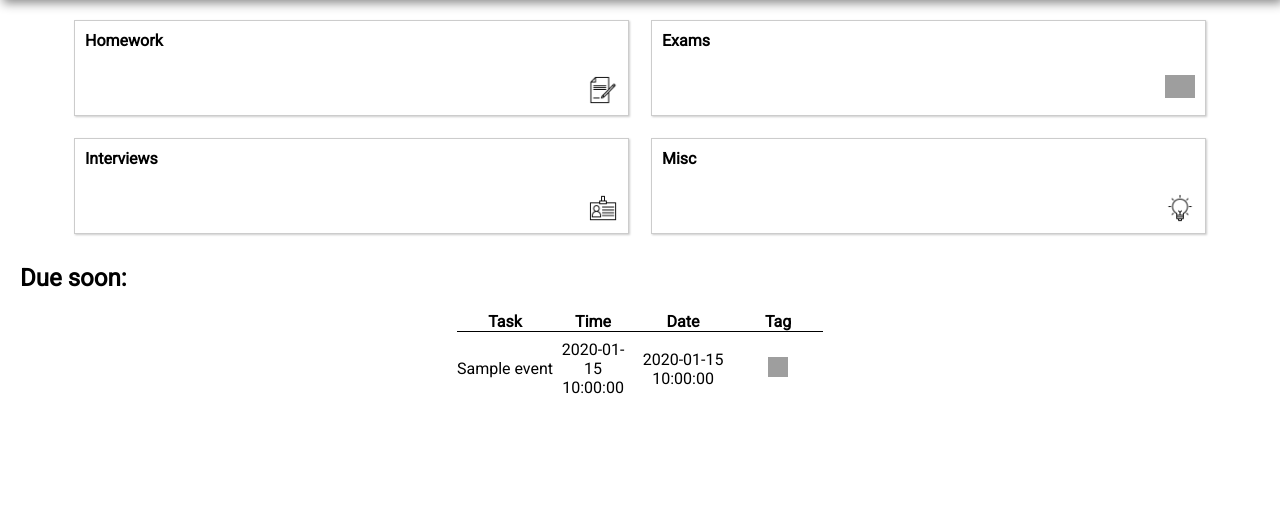
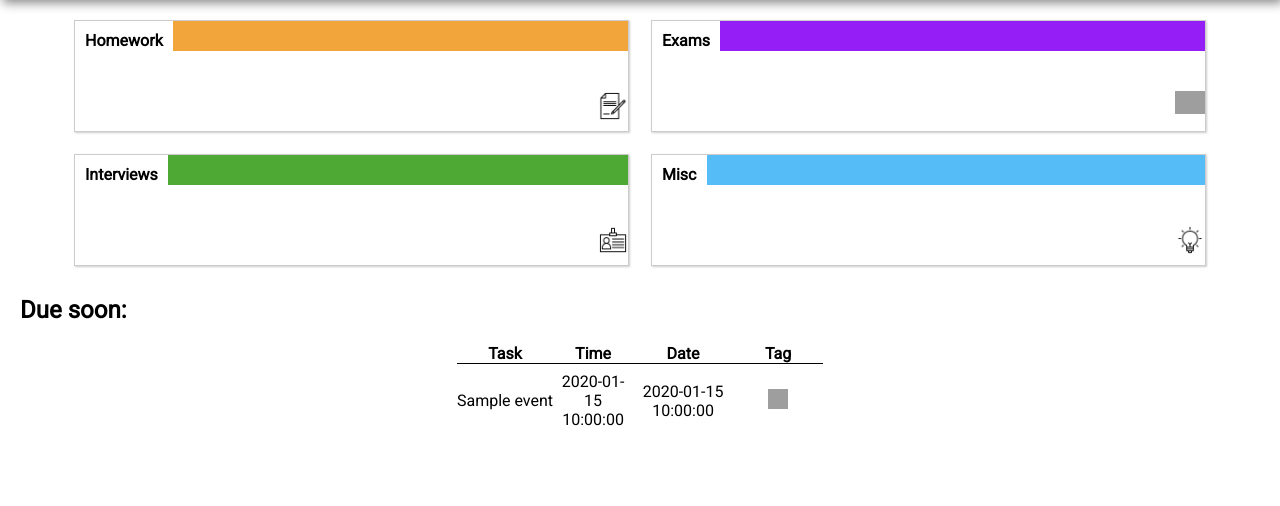
Before and after one commit to software-students-fall2022/web-app-exercise-team-12-1, a Flask app: page / in a window 1280 px wide. Shown: the part 219-725 px from the top of the page. Run offline with Flask 2, Linux system fonts and the light colour scheme; a database or web service that is not in the repository returns one stand-in record (values such as "Sample title"); grey boxes are pictures that could not be loaded.

Commit message:
finished color tagging

```diff
--- a/static/css/styles.css
+++ b/static/css/styles.css
@@ -88,12 +88,12 @@ form.search::after{
   display: flex;
   flex-direction: column;
   border: 1px #ccc solid;
-  padding: 10px;
+  padding-bottom: 10px;
   box-shadow: 1px 1px 2px #ccc;
 }
 
 .grid .item h4{
-  margin-bottom: 5px;
+  margin: 10px
 }
 
 .grid .item a{
@@ -116,8 +116,28 @@ form.search::after{
   display: flex;
 }
 
-h4 {
-  margin: 0;
+#hw-color {
+  background-color: #F1A53A;
+  width: 100%;
+  height: 30px;
+}
+
+#exam-color {
+  background-color: #951DF6;
+  width: 100%;
+  height: 30px;
+}
+
+#interview-color {
+  background-color: #4EA834;
+  width: 100%;
+  height: 30px;
+}
+
+#misc-color {
+  background-color: #56BCF8;
+  width: 100%;
+  height: 30px;
 }
 
 #upcoming-task {
--- a/templates/home.html
+++ b/templates/home.html
@@ -16,29 +16,40 @@
 
   <div class="grid container">
     <div class="item">
-      <a href="{{ url_for('show_homework') }}"> <h4>Homework</h4></a>
+      <a href="{{ url_for('show_homework') }}">
+        <h4>Homework</h4>
+        <p id="hw-color"></p>
+      </a>
       <p></p>
       <img src="/static/icons/homework.png" alt="" />
     </div>
     <div class="item">
-      <a href="{{ url_for('show_exam') }}"><h4>Exams</h4></a>
+      <a href="{{ url_for('show_exam') }}">
+        <h4>Exams</h4>
+        <p id="exam-color"></p>
+      </a>
       <p></p>
       <img src="/static/icons/exam.png" alt="" />
     </div>
     <div class="item">
-      <a href="{{ url_for('show_interview') }}"><h4>Interviews</h4></a>
+      <a href="{{ url_for('show_interview') }}">
+        <h4>Interviews</h4>
+        <p id="interview-color"></p>
+      </a>
       <p></p>
       <img src="/static/icons/interview.png" alt="" />
     </div>
     <div class="item">
-      <a href="{{ url_for('show_misc') }}"><h4>Misc</h4></a>
+      <a href="{{ url_for('show_misc') }}">
+        <h4>Misc</h4>
+        <p id="misc-color"></p>
+      </a>
       <p></p>
       <img src="/static/icons/misc.png" alt="" />
     </div>
   </div>
 </div>
 {% endblock %} {% block content %}
-<!-- List all tasks (FOR TESTING AND TRACKING)-->
 <table class="task-table">
   <h2 id="upcoming-task">Due soon:</h2>
   <thead>
@@ -65,7 +76,6 @@
         />
       </td>
     </tr>
-
     {% endfor %}
   </tbody>
 </table>
```
